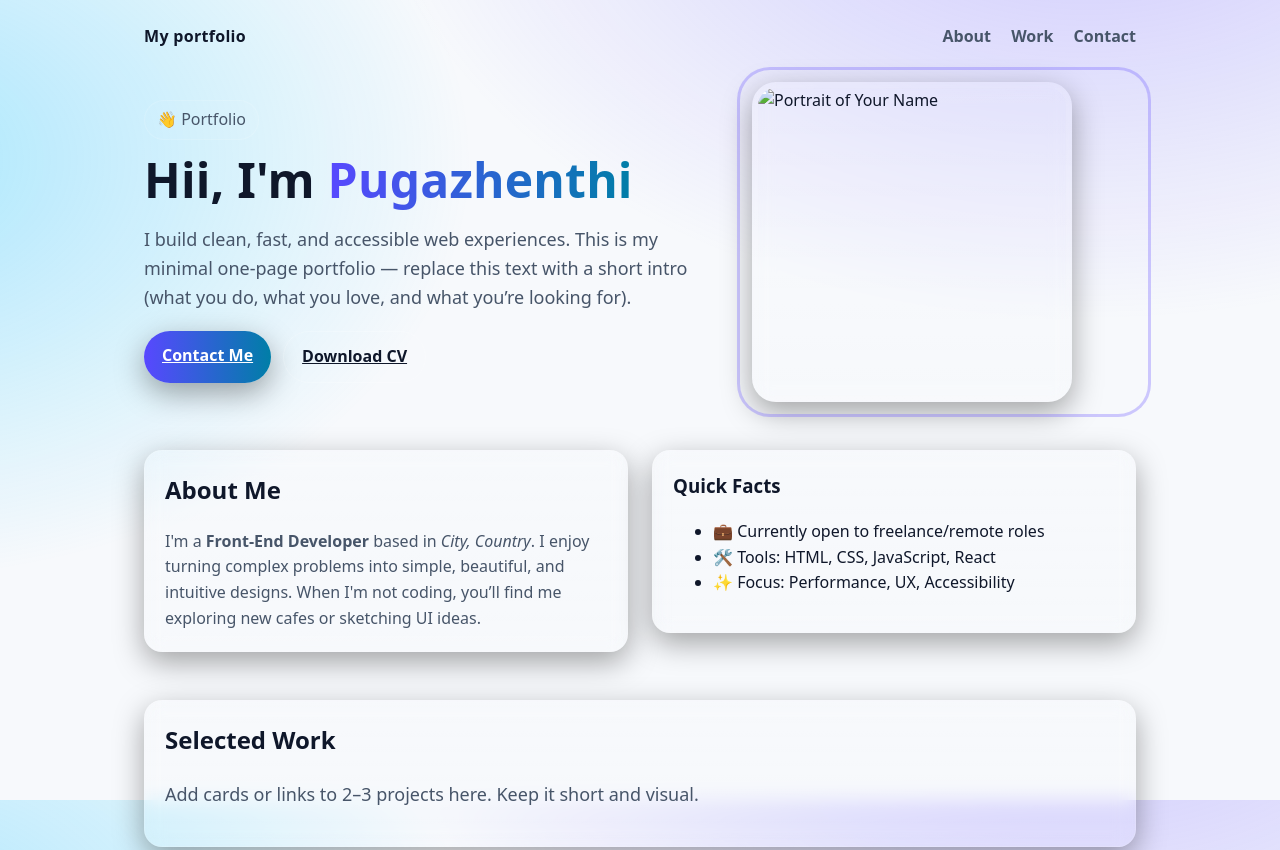
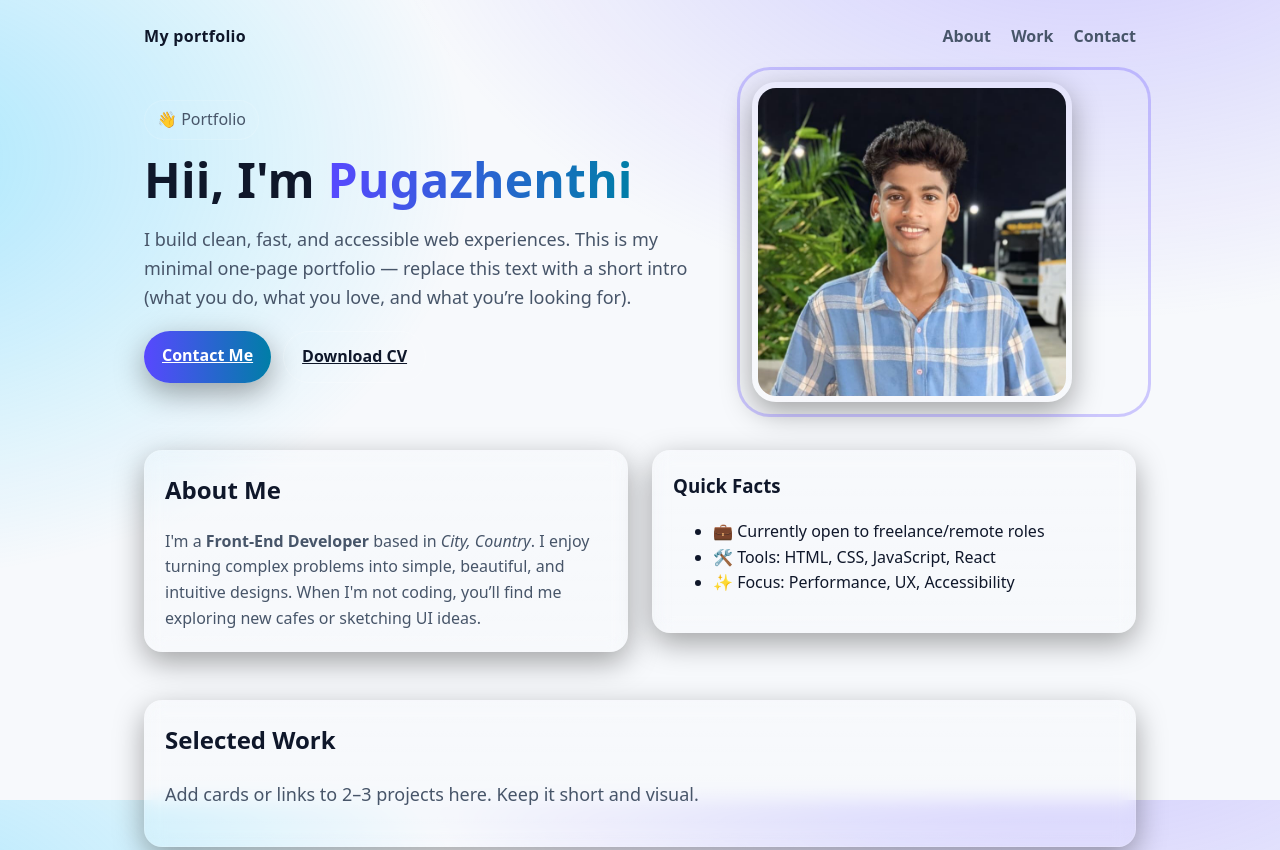
Before and after one commit to pugazhenthi27112005-sudo/portfolio, a plain HTML site: page index.html in a window 1280 px wide. Shown: the top 850 px of the page. Drawn offline with Linux system fonts and the light colour scheme; the site is published under a folder, as on GitHub Pages, so addresses that start at the root find nothing.

Commit message:
Update index.html

```diff
--- a/index.html
+++ b/index.html
@@ -106,7 +106,7 @@ footer { margin: 56px 0 12px; color: var(--muted); font-size: 14px; text-align:
 
     <div class="photo-wrap">
       <!-- Replace src with your image path -->
-      <img class="photo card" src="/img/WhatsApp Image 2025-08-28 at 11.36.53 AM.jpeg" alt="Portrait of Your Name" loading="lazy" />
+      <img class="photo card" src="img/WhatsApp Image 2025-08-28 at 11.36.53 AM.jpeg" alt="Portrait of Your Name" loading="lazy" />
       <div class="ring" aria-hidden="true"></div>
     </div>
   </section>
@@ -172,4 +172,5 @@ footer { margin: 56px 0 12px; color: var(--muted); font-size: 14px; text-align:
     3) Put your PDF resume in the same folder and rename the link.
     4) Add your projects in the Work section.
   --></body>
+
 </html>
```
